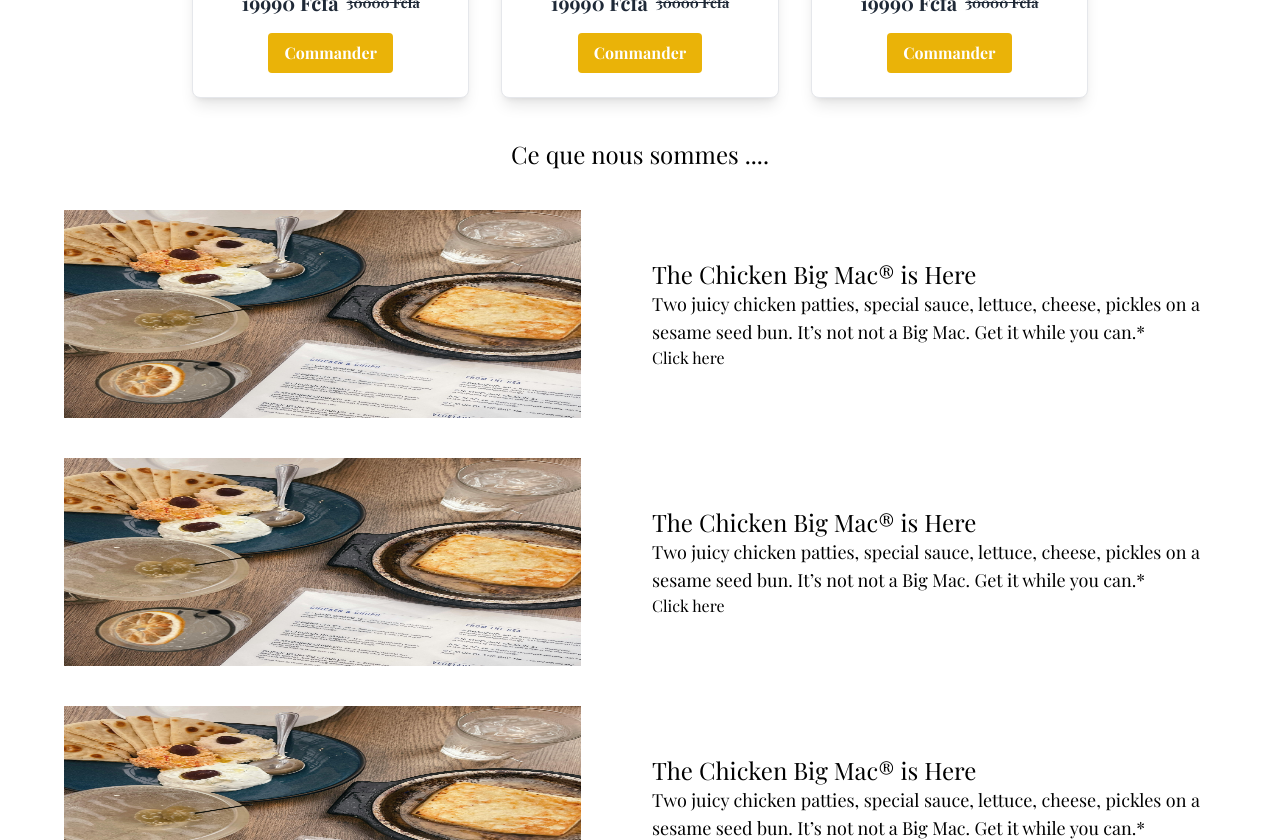
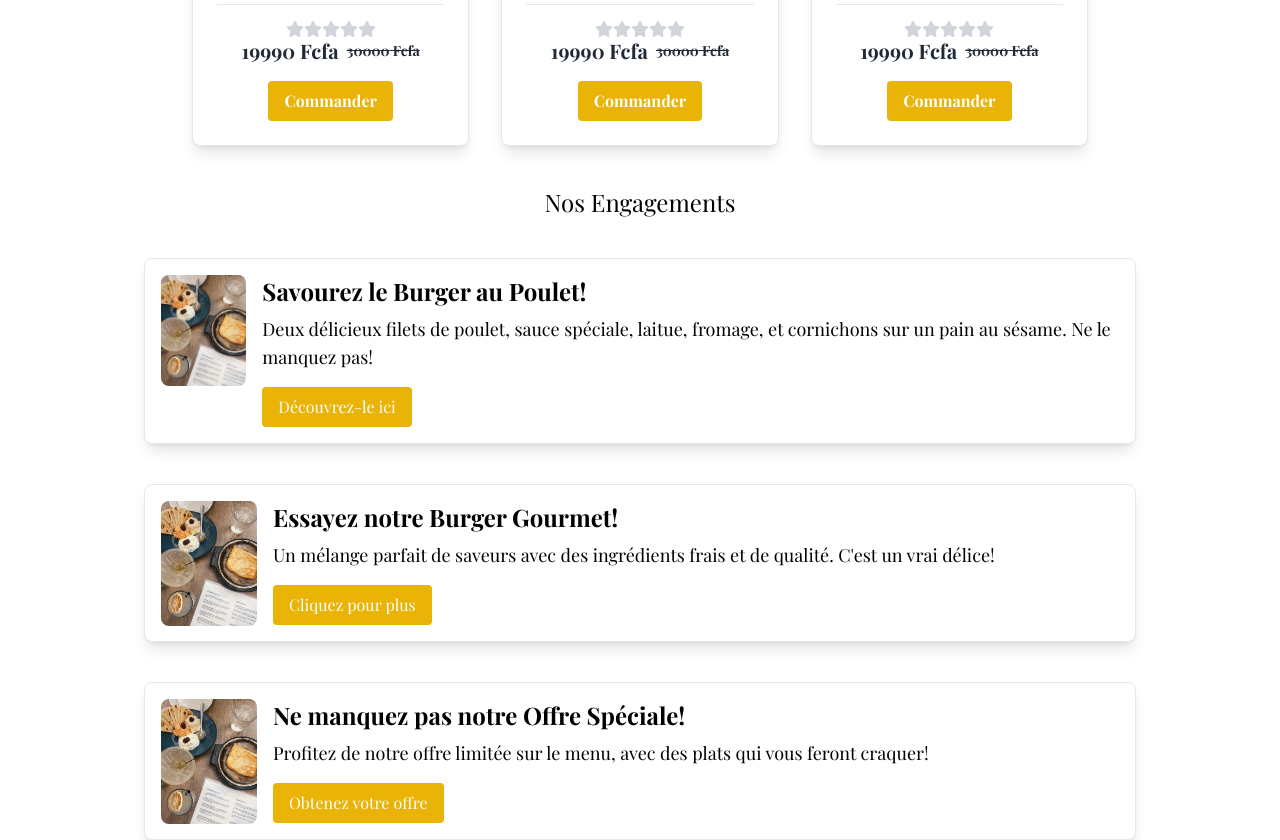
Before and after one commit to Aloys-Evega/Projet-Web-Ecommerce, a React (Vite) app in the folder my-project/: page / in a window 1280 px wide. Shown: the part 1960-2800 px from the top of the page. Built offline with nearby package versions, Linux system fonts and the light colour scheme.

Commit message:
Front-end refait surtot la section3 de lapartie 3

```diff
--- a/my-project/src/components/home/Hero.jsx
+++ b/my-project/src/components/home/Hero.jsx
@@ -4,7 +4,7 @@ import restaurantImage from '../../assets/pexels-pixabay-262978.jpg';
 export const Hero = () => {
   return (
     <div>
-        <div className=" flex  items-center p-4 m-4 space-x-8 mx-auto">
+        <div className=" flex  items-center p-4 m-4 space-x-8 mx-46">
             <div className="section1 basis-1/2">
                 <h1 className='text-2xl text-center font-noto-serif'>Bienvenue dans notre page de delivery</h1>
                 <p className='text-lg text-center font-noto-serif'>Lorem ipsum dolor sit amet consectetur adipisicing elit. Blanditiis qui molestiae officia commodi aperiam ad nostrum mollitia, sequi ratione iure eum molestias nesciunt rem harum eos dolor? Molestias, dolorum. Minima!</p>
--- a/my-project/src/components/home/Hero2.jsx
+++ b/my-project/src/components/home/Hero2.jsx
@@ -28,7 +28,7 @@ const MenuCard = ({ name, price, originalPrice, rating, setRating, onClick }) =>
           <FontAwesomeIcon
             key={index}
             icon={faStar}
-            onClick={() => setRating(index + 1)}
+            onClick={() => index + 1}
             className={`cursor-pointer ${
               index < rating ? 'text-yellow-500' : 'text-gray-300'
             }`}
@@ -96,7 +96,7 @@ export const Hero2 = () => {
         </div>
       </section>
 
-      <section className="font-playfair mt-8">
+      <section className="font-playfair mt-20">
         <h1 className="text-2xl font-noto-serif text-center">Bienvenue dans notre menu</h1>
         <p className="text-lg font-noto-serif text-center px-80">
           Lorem ipsum dolor sit amet consectetur adipisicing elit. Deleniti commodi adipisci quasi, id debitis animi facere eaque excepturi nobis nulla iusto ipsam quisquam sapiente et! Nisi placeat voluptatibus magnam veritatis.
--- a/my-project/src/components/home/Hero3.jsx
+++ b/my-project/src/components/home/Hero3.jsx
@@ -1,63 +1,73 @@
-import React from 'react'
+import React, { useState } from 'react';
 import menuImage from '../../assets/pexels-jenna-cederblad-2044160375-29157382.jpg';
+import { FontAwesomeIcon } from '@fortawesome/react-fontawesome';
+import { faStar } from '@fortawesome/free-solid-svg-icons';
 
+const PromotionCard = ({ title, description, buttonText }) => {
+  return (
+    <div className="flex  mb-10 mx-20 p-4 border rounded-lg shadow-lg bg-white">
+      <div className="w-24 h-24">
+        <img src={menuImage} alt="promotion" className="rounded-lg " />
+      </div>
+      <div className=" pl-4">
+        <h1 className="text-2xl font-semibold">{title}</h1>
+        <p className="text-lg mt-2">{description}</p>
+        <button className="mt-4 bg-yellow-500 text-white px-4 py-2 rounded hover:bg-yellow-600">
+          {buttonText}
+        </button>
+      </div>
+    </div>
+  );
+};
+
+// Composant Hero3 refactorisé
 export const Hero3 = () => {
+  const [rating, setRating] = useState(0); // État pour la note
+
   return (
     <div className="font-playfair px-8">
       <div>
-            <h1 className=" text-2xl text-center font-playfair mb-10"> Ce que nous sommes ....</h1>
+        <h1 className="text-2xl text-center font-playfair mb-10">Nos Engagements</h1>
+        <PromotionCard
+          title="Savourez le Burger au Poulet!"
+          description="Deux délicieux filets de poulet, sauce spéciale, laitue, fromage, et cornichons sur un pain au sésame. Ne le manquez pas!"
+          buttonText="Découvrez-le ici"
+        />
+        <PromotionCard
+          title="Essayez notre Burger Gourmet!"
+          description="Un mélange parfait de saveurs avec des ingrédients frais et de qualité. C'est un vrai délice!"
+          buttonText="Cliquez pour plus"
+        />
+        <PromotionCard
+          title="Ne manquez pas notre Offre Spéciale!"
+          description="Profitez de notre offre limitée sur le menu, avec des plats qui vous feront craquer!"
+          buttonText="Obtenez votre offre"
+        />
       </div>
       <div>
-            <div className=" flex space-x-6 items-center mb-10">
-                <div className="basis-1/2">
-                    <img src={menuImage} alt="promotion" className=" w-11/12 h-52"/>
+        <h2 className="text-2xl text-center">Ce qu'ils pensent de nous</h2>
+        <div className="image border my-7 flex justify-center items-center">
+          <img
+            src={menuImage}
+            alt="photo d'une personne"
+            className="w-24 h-24 rounded-full border my-4"
+          />
+          <div className="text">
+            <div className="flex">
+              {[...Array(5)].map((_, index) => (
+                <FontAwesomeIcon
+                  key={index}
+                  icon={faStar}
+                  onClick={() => setRating(index + 1)} // Définit la note sélectionnée
+                  className={`cursor-pointer ${index < rating ? 'text-yellow-500' : 'text-gray-300'}`}
+                />
+              ))}
             </div>
-                <div className="basis-1/2">
-                    <h1 className="text-2xl">
-                        The Chicken Big Mac® is Here
-                    </h1>
-                    <p className="text-lg">
-                        Two juicy chicken patties, special sauce, lettuce, cheese, pickles on a sesame seed bun. It’s not not a Big Mac. Get it while you can.*
-                    </p>
-                    <button>
-                        Click here
-                    </button>
-                </div>
-            </div>
-            <div className=" flex space-x-6 items-center mb-10">
-                <div className="basis-1/2">
-                    <img src={menuImage} alt="promotion" className=" w-11/12 h-52"/>
-                </div>
-                <div className="basis-1/2">
-                    <h1 className="text-2xl">
-                        The Chicken Big Mac® is Here
-                    </h1>
-                    <p className="text-lg">
-                        Two juicy chicken patties, special sauce, lettuce, cheese, pickles on a sesame seed bun. It’s not not a Big Mac. Get it while you can.*
-                    </p>
-                    <button>
-                        Click here
-                    </button>
-                </div>
-            </div>
-            <div className=" flex space-x-6 items-center mb-10">
-                <div className="basis-1/2">
-                    <img src={menuImage} alt="promotion" className=" w-11/12 h-52"/>
-                </div>
-                <div className="basis-1/2">
-                    <h1 className="text-2xl">
-                        The Chicken Big Mac® is Here
-                    </h1>
-                    <p className="text-lg">
-                        Two juicy chicken patties, special sauce, lettuce, cheese, pickles on a sesame seed bun. It’s not not a Big Mac. Get it while you can.*
-                    </p>
-                    <button>
-                        Click here
-                    </button>
+            <span>J'avais faim, j'ai été rassasié !</span>
+            <span className="mt-4">Marie Vianney</span>
           </div>
         </div>
       </div>
-
     </div>
-  )
-}
+  );
+};
```
Lines whose indentation alone changed are shown as unchanged.
